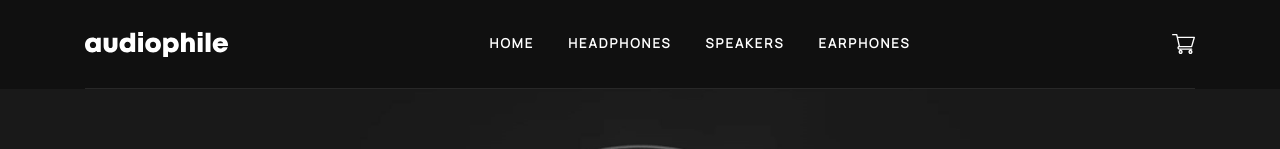
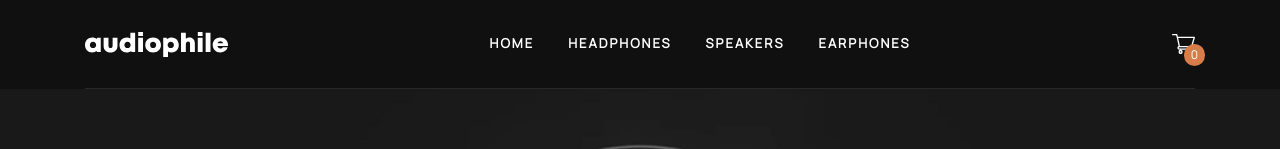
Before and after one commit to MichalTrubini/Vue_Audophile-ecommerce2, a Vue app: page / in a window 1280 px wide. Shown: the top 149 px of the page. Built offline with nearby package versions, Linux system fonts and the light colour scheme.

Commit message:
cart bubble

```diff
--- a/src/components/header/TheHeader.vue
+++ b/src/components/header/TheHeader.vue
@@ -1,7 +1,7 @@
 <template>
   <div
-    class="maxLimit pagePadding bg-blackish flex justify-between items-center  w-full border-b-[1px] border-borderHeader lg:px-0"
-    :style="{height: headerHeight + 'px'}"
+    class="maxLimit pagePadding bg-blackish flex justify-between items-center w-full border-b-[1px] border-borderHeader lg:px-0"
+    :style="{ height: headerHeight + 'px' }"
   >
     <div v-if="isSmallScreen" class="md:w-1/12">
       <img :src="hamburger" alt="hamburger" />
@@ -14,8 +14,11 @@
     <div v-if="!isSmallScreen">
       <SiteNavigation />
     </div>
-    <div class="md:w-1/12 mdd:w-auto">
+    <div class="md:w-1/12 mdd:w-auto relative">
       <img :src="cart" alt="cart" class="hover:cursor-pointer" />
+      <div class="absolute top-[10px] right-[-10px] z-10 bg-brick rounded-full flex justify-center items-center px-[7px] py-[3px]">
+      <p class=" text-white text-xs">{{cartItemsQty}}</p>
+    </div>
     </div>
   </div>
 </template>
@@ -27,9 +30,16 @@ import hamburger from "../../assets/shared/tablet/icon-hamburger.svg";
 import { inject } from "vue";
 import SiteNavigation from "../shared/SiteNavigation.vue";
 import { Header } from "../../types/enums";
+import { mapGetters } from "vuex";
 
 export default {
   name: "TheHeader",
+  computed: {
+    ...mapGetters(["getCartItemsQty"]),
+    cartItemsQty() {
+      return this.getCartItemsQty;
+    },
+  },
   data() {
     return {
       logo: logo,
@@ -40,6 +50,5 @@ export default {
     };
   },
   components: { SiteNavigation },
-
 };
 </script>
```
